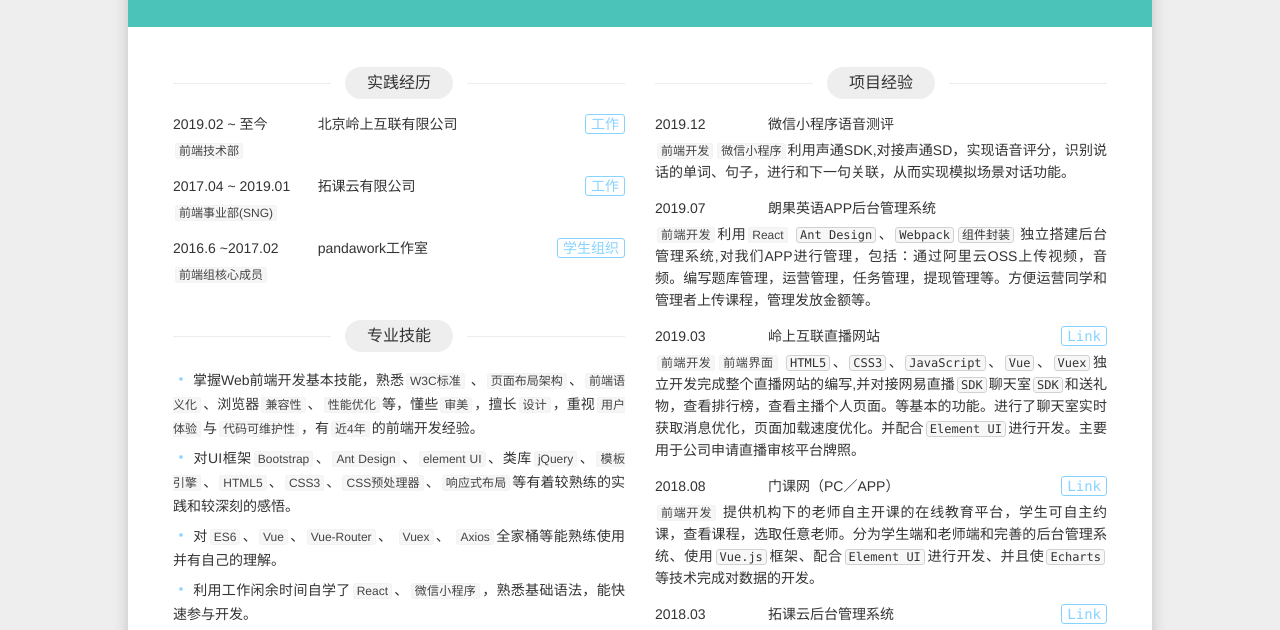
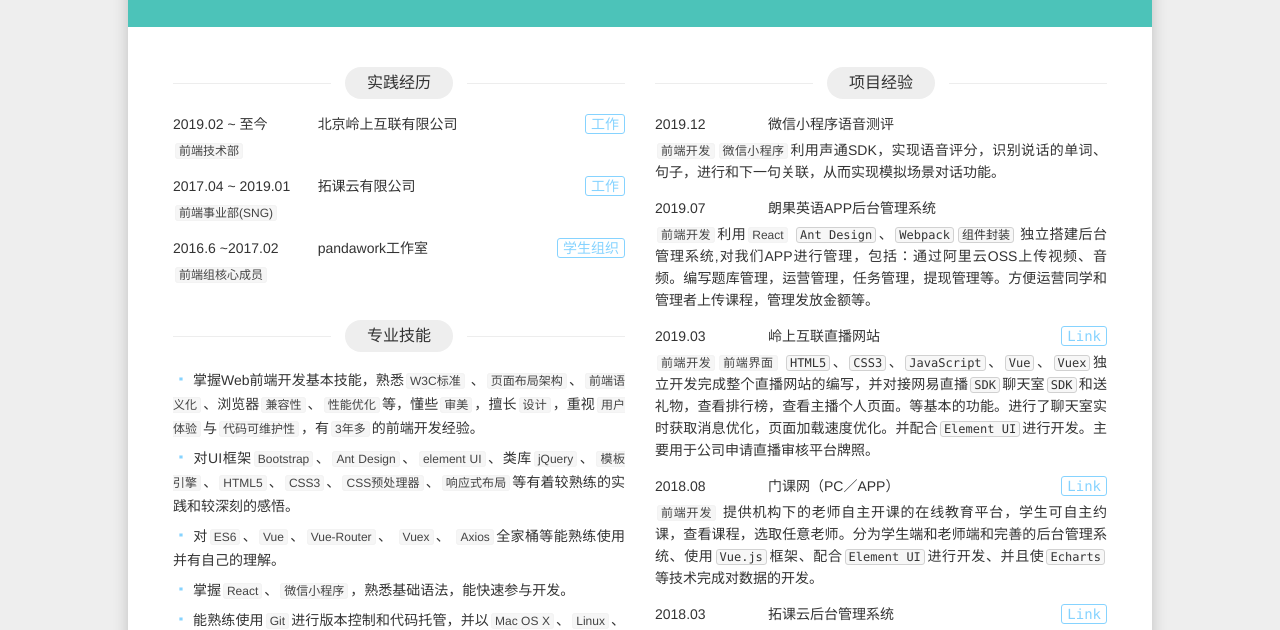
Before and after one commit to gaotianshuang/tsgao, a plain HTML site: page resume/index.html in a window 1280 px wide. Shown: the part 292-922 px from the top of the page. Drawn offline with Linux system fonts and the light colour scheme.

Commit message:
修改内容

```diff
--- a/resume/index.html
+++ b/resume/index.html
@@ -79,7 +79,7 @@
                         class="section-bd">
                         <ul class="section-list">
                             <li>
-                                <p class="section-content"><i class="iconfont icon-dot"></i> 掌握Web前端开发基本技能，熟悉<strong>W3C标准</strong>   、<strong>页面布局架构</strong>、<strong>前端语义化</strong>、浏览器<strong>兼容性</strong>、<strong>性能优化</strong>等，懂些<strong>审美</strong>，擅长<strong>设计</strong>，重视<strong>用户体验</strong>与<strong>代码可维护性</strong>，有<strong>近4年</strong>的前端开发经验。</p>
+                                <p class="section-content"><i class="iconfont icon-dot"></i> 掌握Web前端开发基本技能，熟悉<strong>W3C标准</strong>   、<strong>页面布局架构</strong>、<strong>前端语义化</strong>、浏览器<strong>兼容性</strong>、<strong>性能优化</strong>等，懂些<strong>审美</strong>，擅长<strong>设计</strong>，重视<strong>用户体验</strong>与<strong>代码可维护性</strong>，有<strong>3年多</strong>的前端开发经验。</p>
                             </li>
                             <li>
                                 <p class="section-content"><i class="iconfont icon-dot"></i> 对UI框架<strong>Bootstrap</strong>、<strong>Ant Design</strong>、<strong>element UI</strong>、类库<strong>jQuery</strong>、<strong>模板引擎</strong>、<strong>HTML5</strong>、<strong>CSS3</strong>、<strong>CSS预处理器</strong>、<strong>响应式布局</strong>等有着较熟练的实践和较深刻的感悟。</p>
@@ -88,7 +88,7 @@
                                 <p class="section-content"><i class="iconfont icon-dot"></i> 对<strong>ES6</strong>、<strong>Vue</strong>、<strong>Vue-Router</strong>、 <strong>Vuex</strong>、 <strong>Axios</strong>全家桶等能熟练使用并有自己的理解。</p>
                             </li>
                             <li>
-                                <p class="section-content"><i class="iconfont icon-dot"></i> 利用工作闲余时间自学了<strong>React</strong>、<strong>微信小程序</strong>，熟悉基础语法，能快速参与开发。 </p>
+                                <p class="section-content"><i class="iconfont icon-dot"></i> 掌握<strong>React</strong>、<strong>微信小程序</strong>，熟悉基础语法，能快速参与开发。 </p>
                             </li>
                             <li>
                                 <p class="section-content"><i class="iconfont icon-dot"></i> 能熟练使用<strong>Git</strong>进行版本控制和代码托管，并以<strong>Mac
@@ -133,7 +133,7 @@
                             <header class="item-hd"><span class="item-time">2019.12</span><h3 class="item-name">微信小程序语音测评</h3>
                             </header>
                             <div class="item-bd">
-                                <p class="section-content"><strong>前端开发</strong><strong>微信小程序</strong>利用声通SDK,对接声通SD，实现语音评分，识别说话的单词、句子，进行和下一句关联，从而实现模拟场景对话功能。
+                                <p class="section-content"><strong>前端开发</strong><strong>微信小程序</strong>利用声通SDK，实现语音评分，识别说话的单词、句子，进行和下一句关联，从而实现模拟场景对话功能。
                             </div>
                         </div>
                          <div class="item">
@@ -142,7 +142,7 @@
                             <div class="item-bd">
                                 <p class="section-content"><strong>前端开发</strong>利用<strong>React</strong> <em>Ant Design</em>、<em>Webpack</em><em>组件封装
                                 </em>
-                                    独立搭建后台管理系统,对我们APP进行管理，包括：通过阿里云OSS上传视频，音频。编写题库管理，运营管理，任务管理，提现管理等。方便运营同学和管理者上传课程，管理发放金额等。
+                                    独立搭建后台管理系统,对我们APP进行管理，包括：通过阿里云OSS上传视频、音频。编写题库管理，运营管理，任务管理，提现管理等。方便运营同学和管理者上传课程，管理发放金额等。
                             </div>
                         </div>
                         <div class="item">
@@ -150,7 +150,7 @@
                                     target="_blank">Link</a><h3 class="item-name">岭上互联直播网站</h3>
                             </header>
                             <div class="item-bd">
-                                <p class="section-content"><strong>前端开发</strong><strong>前端界面</strong> <em>HTML5</em>、<em>CSS3</em>、<em>JavaScript</em>、<em>Vue</em>、<em>Vuex</em>独立开发完成整个直播网站的编写,并对接网易直播<em>SDK</em>聊天室<em>SDK</em>和送礼物，查看排行榜，查看主播个人页面。等基本的功能。进行了聊天室实时获取消息优化，页面加载速度优化。并配合<em>Element UI</em>进行开发。主要用于公司申请直播审核平台牌照。</p>
+                                <p class="section-content"><strong>前端开发</strong><strong>前端界面</strong> <em>HTML5</em>、<em>CSS3</em>、<em>JavaScript</em>、<em>Vue</em>、<em>Vuex</em>独立开发完成整个直播网站的编写，并对接网易直播<em>SDK</em>聊天室<em>SDK</em>和送礼物，查看排行榜，查看主播个人页面。等基本的功能。进行了聊天室实时获取消息优化，页面加载速度优化。并配合<em>Element UI</em>进行开发。主要用于公司申请直播审核平台牌照。</p>
                             </div>
                         </div>
                         <div class="item">
```
